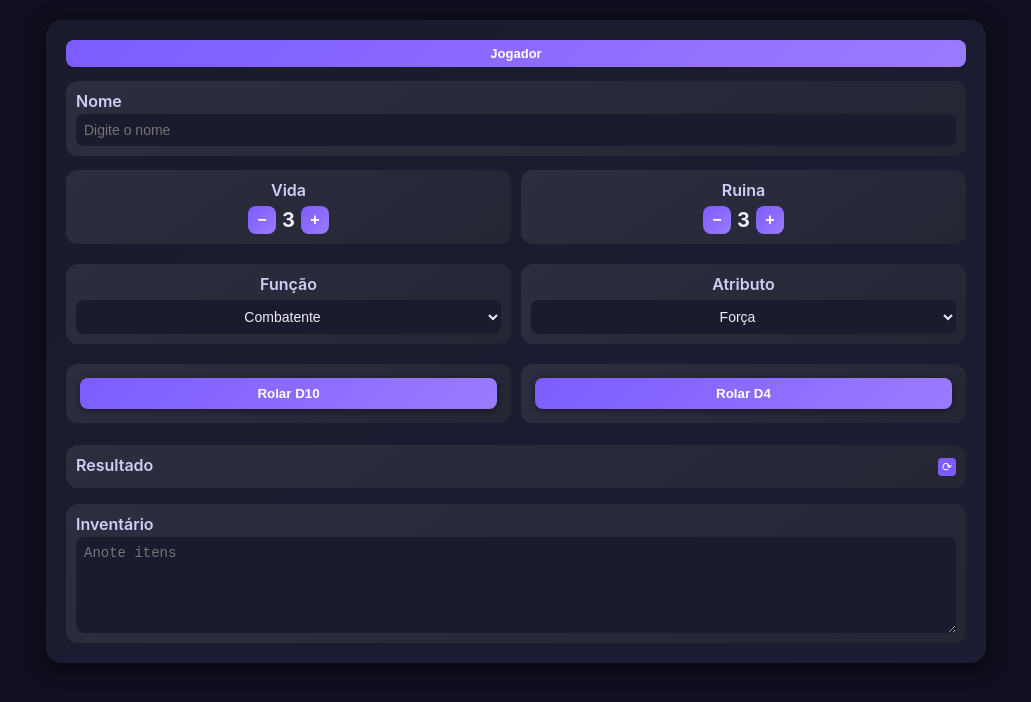
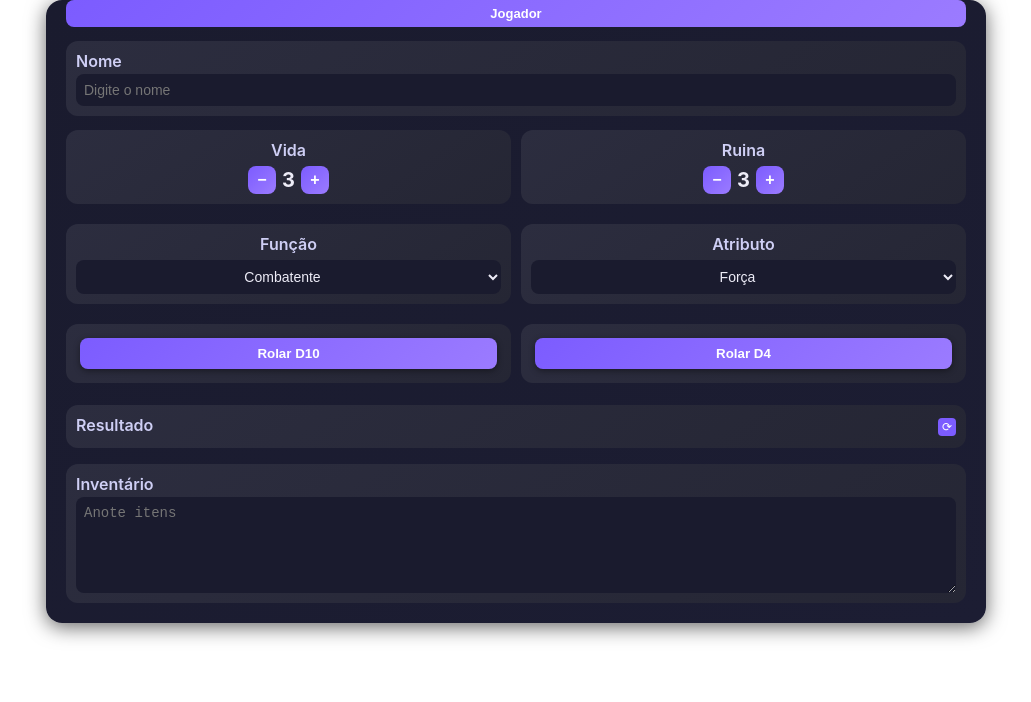
Before and after one commit to girassoisazuis2308-ops/one, a website built with Vite: page index.html in a window 1280 px wide. Shown: the whole page, without its empty margins (124-1155 px from the left). Built offline with nearby package versions, Linux system fonts and the light colour scheme; what @owlbear-rodeo/sdk would draw is missing.

Commit message:
Update index.html

```diff
--- a/index.html
+++ b/index.html
@@ -9,6 +9,18 @@
     <script src="https://unpkg.com/vue@3/dist/vue.global.prod.js"></script>
 
     <style>
+
+      html, body {
+  background: transparent !important;
+  margin: 0 !important;
+  padding: 0 !important;
+}
+
+#app {
+  margin-top: 0 !important;
+  padding-top: 0 !important;
+}
+
 
     ::-webkit-scrollbar {
   width: 8px;
```
